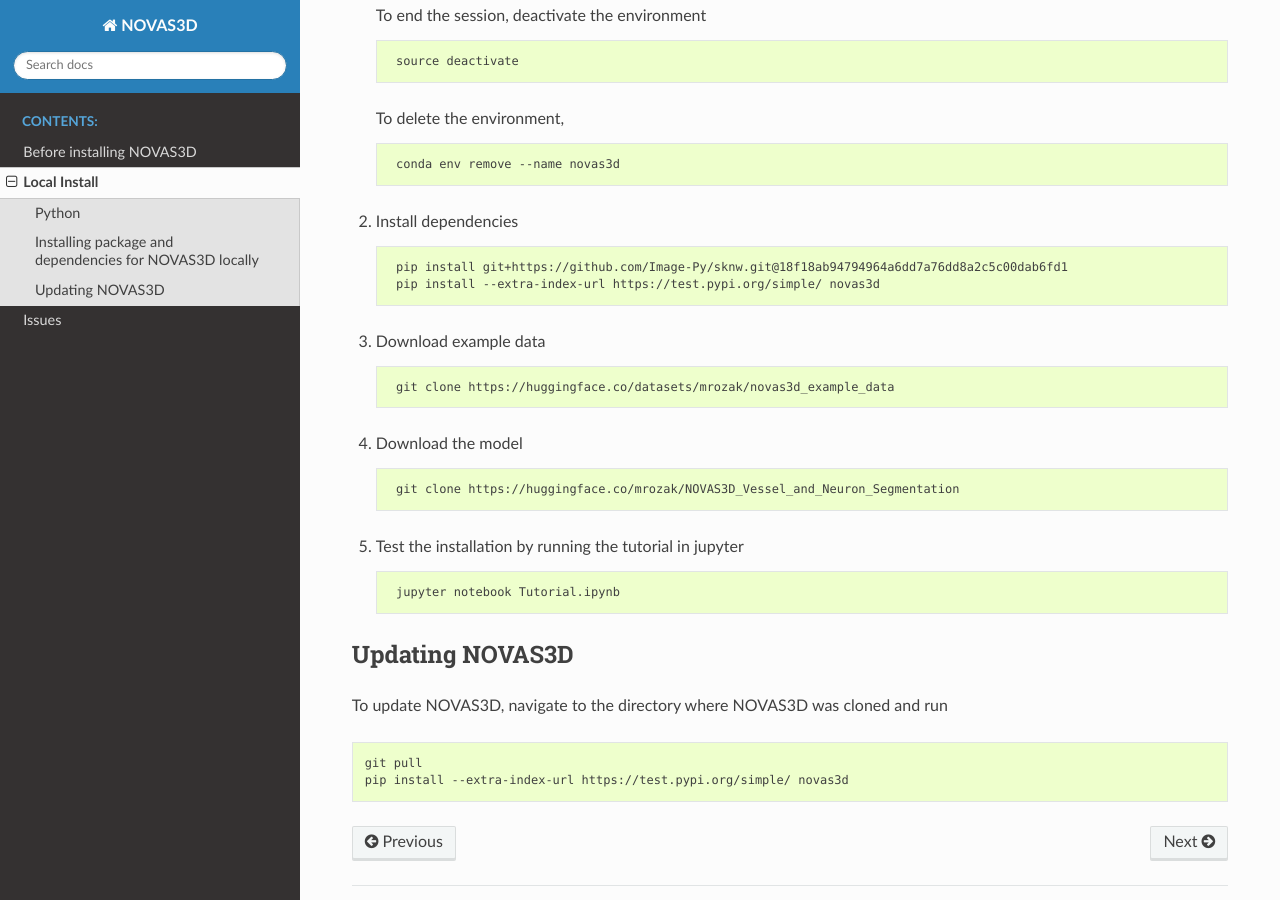
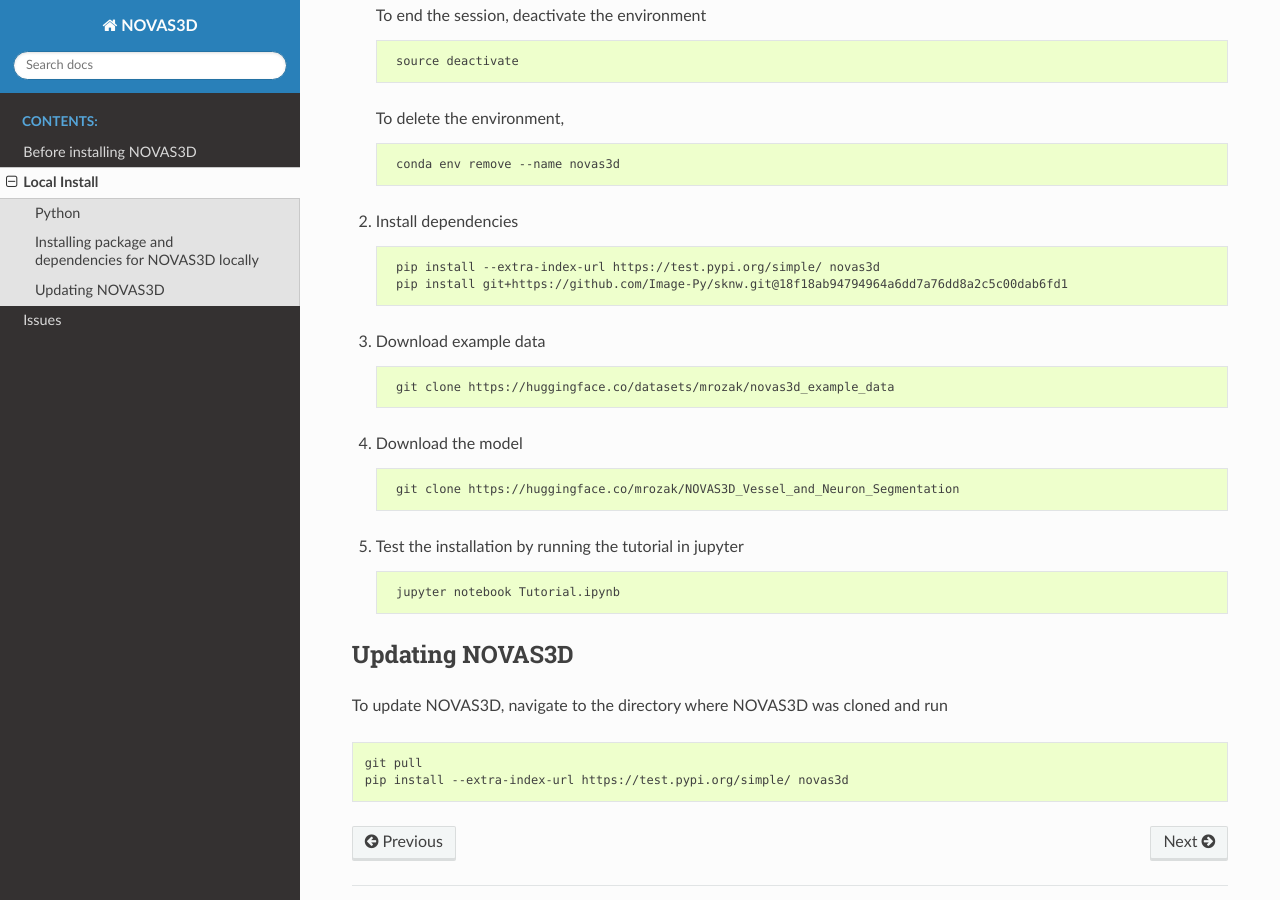
Before and after one commit to AICONSlab/novas3d, a Sphinx documentation site: the page built from docs/install.md, in a window 1280 px wide and 900 px high, scrolled down 605 px. Built offline with Sphinx 7.4.7 and the Read the Docs theme 3.1.0, drawn with Linux system fonts in a browser that asks for light colours.

Commit message:
update docs

```diff
--- a/docs/install.md
+++ b/docs/install.md
@@ -30,8 +30,8 @@
 
 2. Install dependencies
 
+        pip install --extra-index-url https://test.pypi.org/simple/ novas3d
         pip install git+https://github.com/Image-Py/sknw.git@18f18ab94794964a6dd7a76dd8a2c5c00dab6fd1
-        pip install --extra-index-url https://test.pypi.org/simple/ novas3d
 
 3. Download example data
 
```
